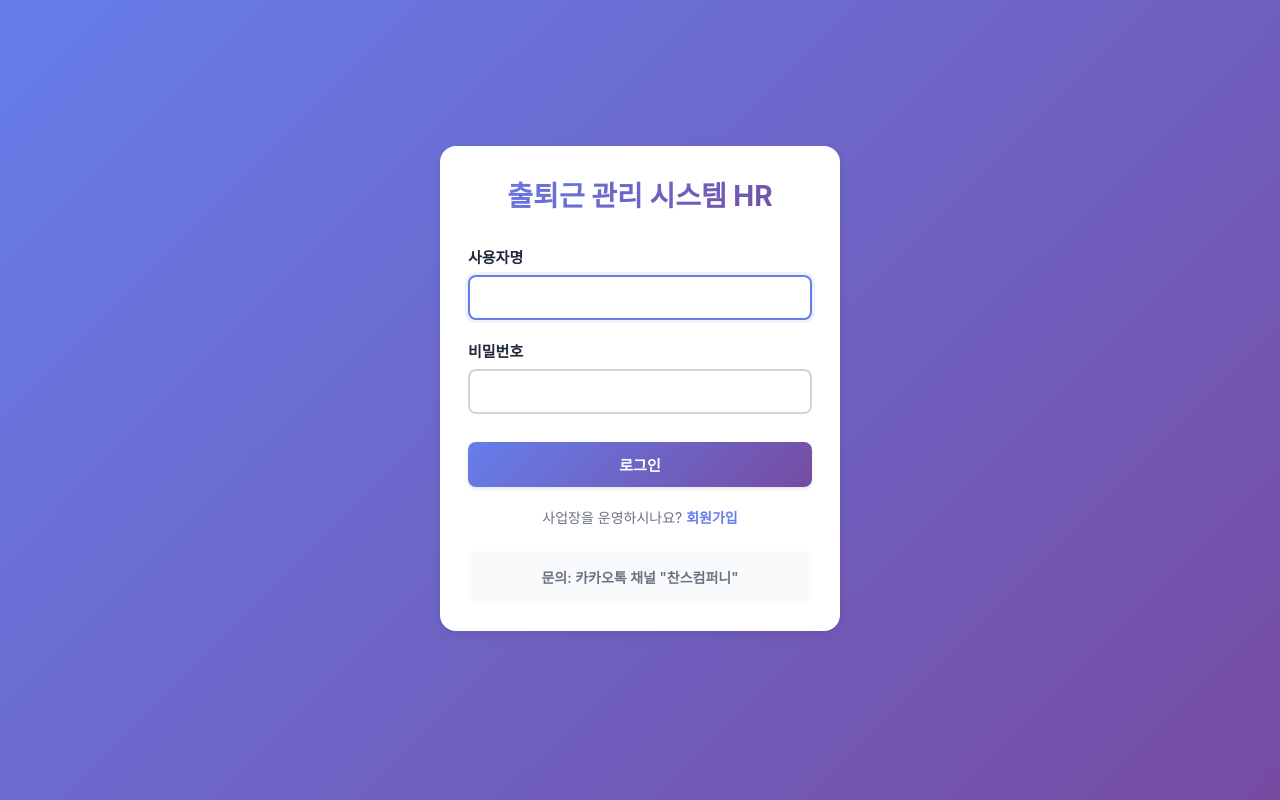
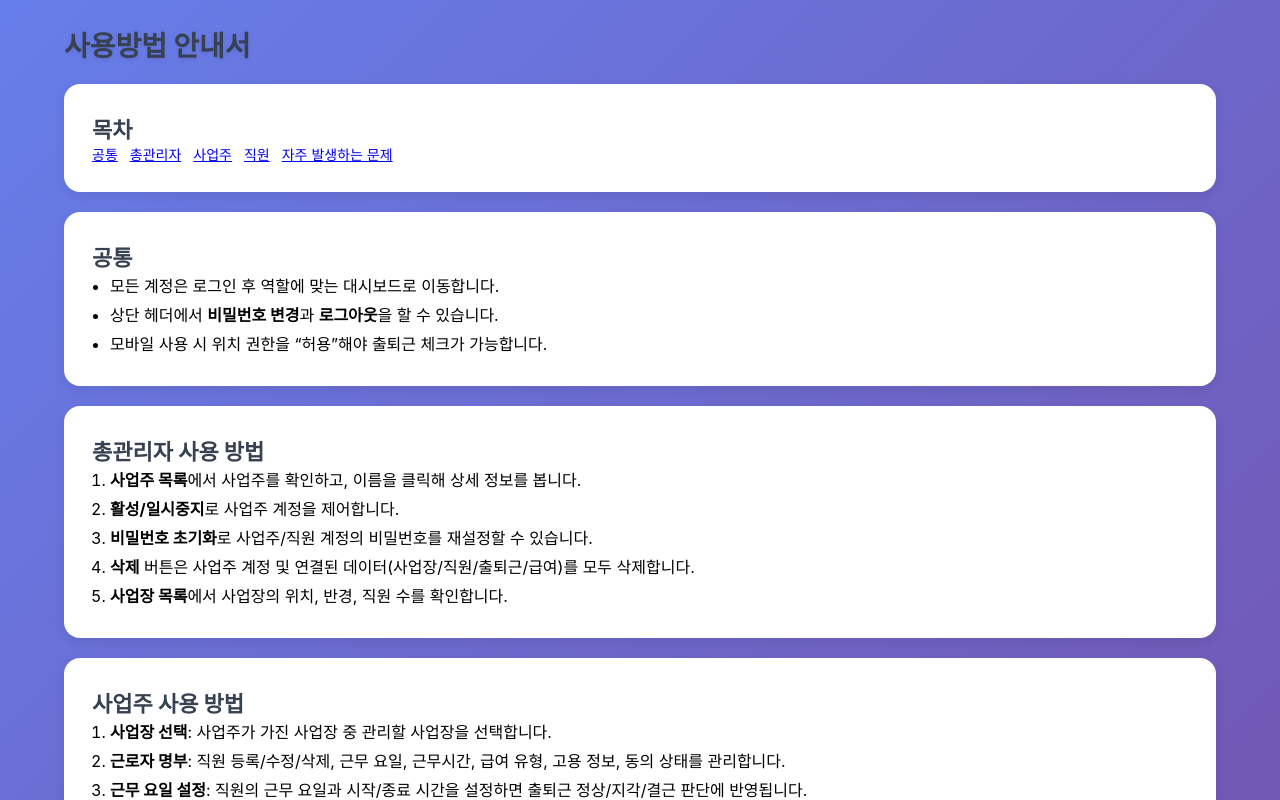
Before and after one commit to k50004950-ctrl/chance-HR, a React (Vite) app in the folder frontend/: page /#/guide in a window 1280 px wide. Before the commit this address led to /#/login. Shown: the top 800 px of the page. Built offline with nearby package versions, Linux system fonts and the light colour scheme; no server answers.

Commit message:
Make usage guide public

```diff
--- a/frontend/src/App.jsx
+++ b/frontend/src/App.jsx
@@ -42,14 +42,7 @@ const AppRouter = () => {
     <Routes>
       <Route path="/login" element={user ? <Navigate to="/" /> : <Login />} />
       <Route path="/signup" element={user ? <Navigate to="/" /> : <Signup />} />
-      <Route
-        path="/guide"
-        element={
-          <ProtectedRoute>
-            <UsageGuide />
-          </ProtectedRoute>
-        }
-      />
+      <Route path="/guide" element={<UsageGuide />} />
 
       <Route
         path="/"
--- a/frontend/src/pages/UsageGuide.jsx
+++ b/frontend/src/pages/UsageGuide.jsx
@@ -1,10 +1,12 @@
 import React from 'react';
 import Header from '../components/Header';
+import { useAuth } from '../context/AuthContext';
 
 const UsageGuide = () => {
+  const { user } = useAuth();
   return (
     <div>
-      <Header />
+      {user && <Header />}
       <div className="container">
         <h2 style={{ marginBottom: '20px', color: '#374151' }}>사용방법 안내서</h2>
 
```
